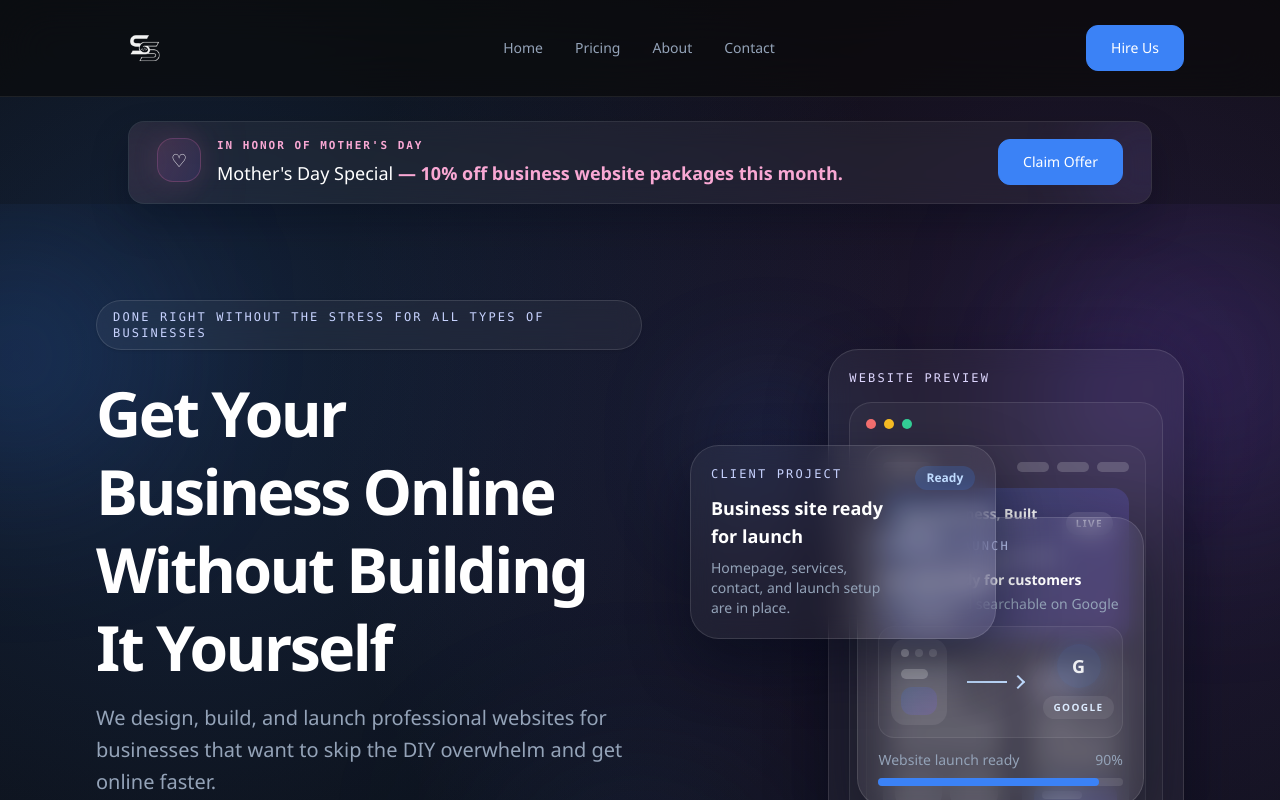
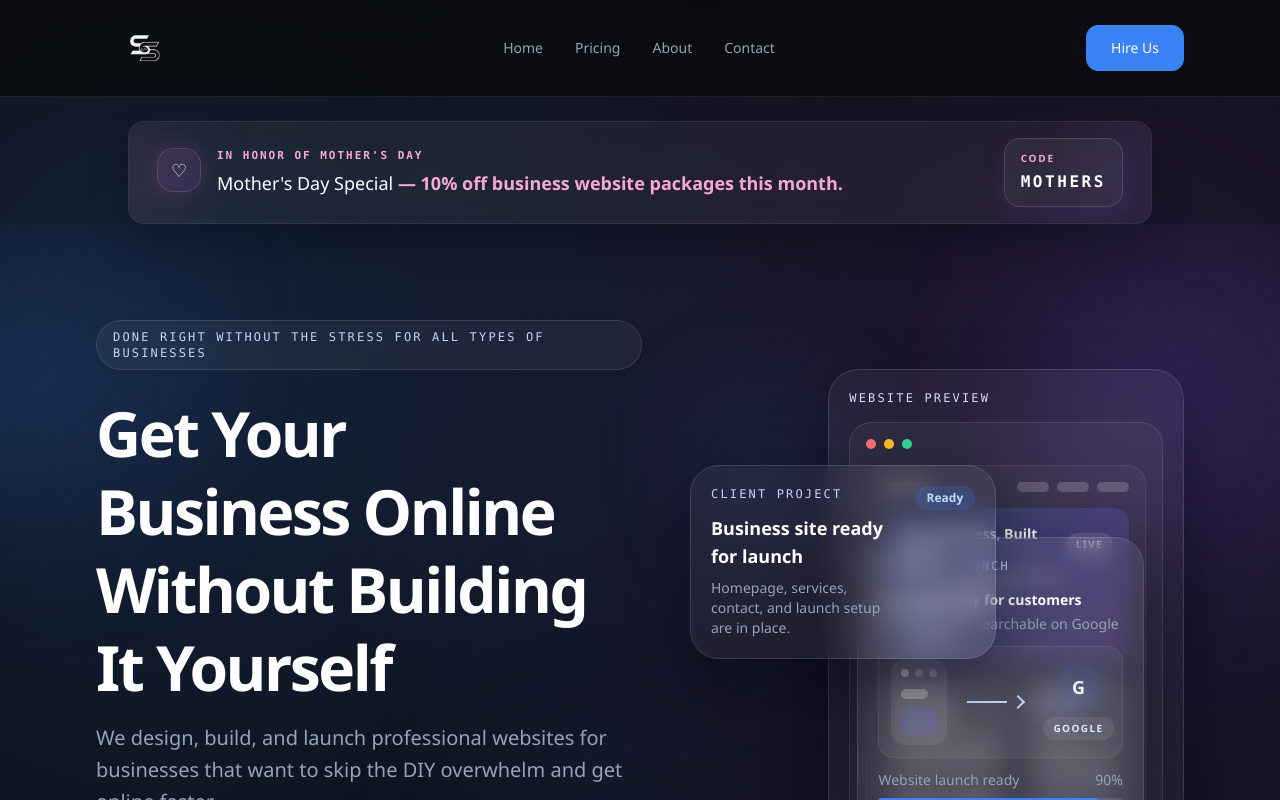
Before and after one commit to MySaaS1023/SS, a Next.js app: page / in a window 1280 px wide. Shown: the top 800 px of the page. Built offline with nearby package versions, Linux system fonts and the light colour scheme.

Commit message:
Add files via upload

```diff
--- a/app/page.tsx
+++ b/app/page.tsx
@@ -1,9 +1,6 @@
-import Link from "next/link";
-
 import { Hero } from "@/components/hero";
 import { PageContainer } from "@/components/page-container";
 import { PricingCard } from "@/components/pricing-card";
-import { primaryButtonClass } from "@/lib/styles";
 import { pricingPackages, valueProps } from "@/lib/site-data";
 
 const featureCards = [
@@ -45,12 +42,14 @@ export default function HomePage() {
                 </div>
 
                 <div className="flex shrink-0 items-center">
-                  <Link
-                    href="/get-started"
-                    className={`${primaryButtonClass} force-white-btn px-5 py-3 text-sm`}
-                  >
-                    Claim Offer
-                  </Link>
+                  <div className="rounded-2xl border border-[rgba(244,114,182,0.24)] bg-[rgba(255,255,255,0.05)] px-4 py-3 shadow-[0_10px_24px_rgba(139,92,246,0.12)]">
+                    <p className="text-[10px] font-semibold uppercase tracking-[0.18em] text-[#f9a8d4]">
+                      Code
+                    </p>
+                    <p className="mt-1 font-mono text-base font-semibold tracking-[0.16em] text-white">
+                      MOTHERS
+                    </p>
+                  </div>
                 </div>
               </div>
             </div>
```
